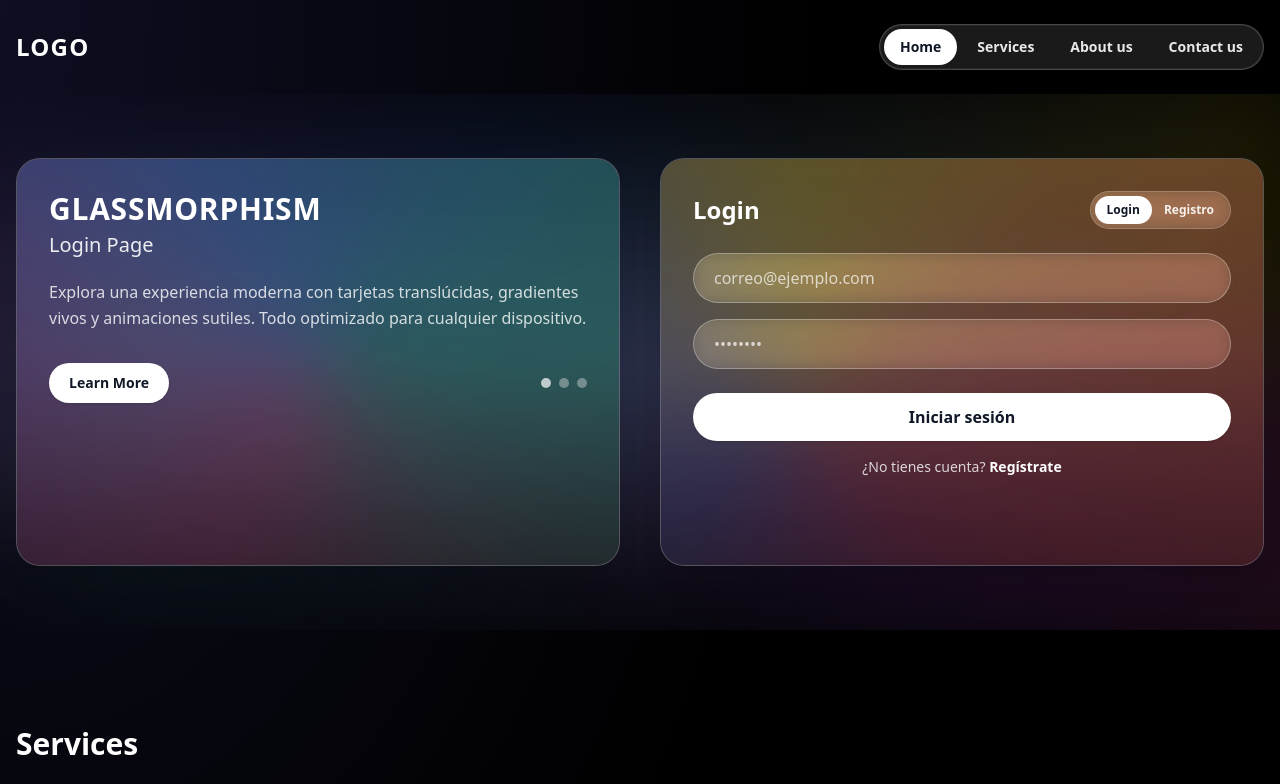
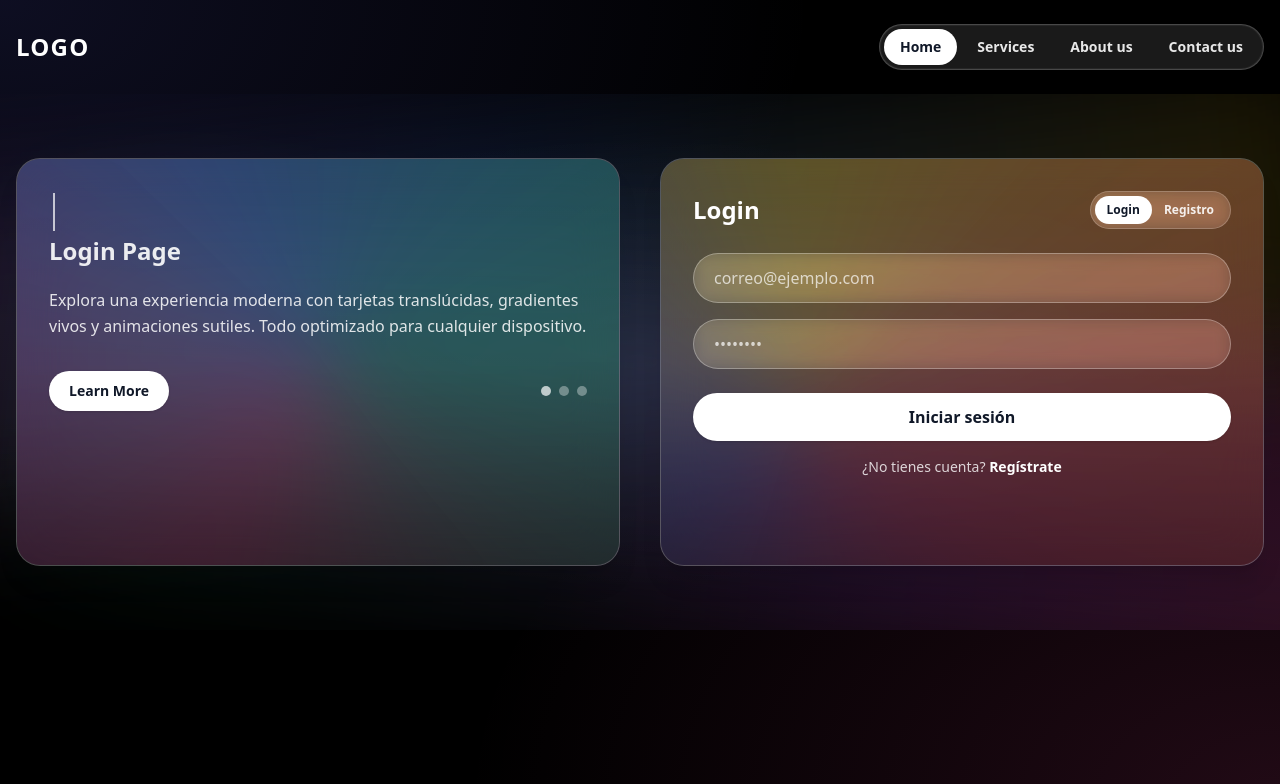
Before and after one commit to Yonsn76/Mate_ai, a React (Vite) app: page / in a window 1280 px wide. Shown: the top 784 px of the page. Built offline with nearby package versions, Linux system fonts and the light colour scheme.

Commit message:
feat: enhance HeroLogin with typewriter effect and improve section navigation
Co-authored-by: Genie <genie@cosine.sh>

```diff
--- a/src/App.tsx
+++ b/src/App.tsx
@@ -1,7 +1,6 @@
 import { useState } from 'react'
 import Header from './components/Header'
 import HeroLogin from './components/HeroLogin'
-import Sections from './components/Sections'
 
 export type NavKey = 'home' | 'services' | 'about' | 'contact'
 
@@ -14,8 +13,7 @@ function App() {
       <div aria-hidden className="absolute inset-0 bg-[radial-gradient(ellipse_at_top_left,rgba(99,102,241,0.14),transparent_45%),radial-gradient(ellipse_at_bottom_right,rgba(236,72,153,0.14),transparent_45%)]" />
 
       <Header active={active} onChange={setActive} />
-      <HeroLogin active={active} />
-      <Sections />
+      <HeroLogin active={active} onChange={setActive} />
     </div>
   )
 }
--- a/src/components/HeroLogin.tsx
+++ b/src/components/HeroLogin.tsx
@@ -1,18 +1,19 @@
-import { useMemo, useState } from 'react'
+import { useEffect, useMemo, useState } from 'react'
 import type { NavKey } from '../App'
 
 type Props = {
   active: NavKey
+  onChange?: (key: NavKey) => void
 }
 
-export default function HeroLogin({ active }: Props) {
+export default function HeroLogin({ active, onChange }: Props) {
   return (
     <section id="home" className="relative">
       <BackgroundFX />
 
       <div className="relative z-10 container mx-auto px-4 py-10 md:py-16">
         <div className="grid grid-cols-1 md:grid-cols-2 gap-6 lg:gap-10 items-stretch">
-          <InfoCard active={active} />
+          <InfoCard active={active} onChange={onChange} />
           <AuthCard />
         </div>
       </div>
@@ -20,7 +21,13 @@ export default function HeroLogin({ active }: Props) {
   )
 }
 
-function InfoCard({ active }: Props) {
+function nextKey(k: NavKey): NavKey {
+  const order: NavKey[] = ['home', 'services', 'about', 'contact']
+  const idx = order.indexOf(k)
+  return order[(idx + 1) % order.length]
+}
+
+function InfoCard({ active, onChange }: Props) {
   const variants = useMemo(() => {
     const map: Record<
       NavKey,
@@ -73,6 +80,21 @@ function InfoCard({ active }: Props) {
   }, [])
 
   const v = variants[active]
+  const [typedDone, setTypedDone] = useState(false)
+
+  // Reiniciar estado de tipeo cuando cambia la sección
+  useEffect(() => {
+    setTypedDone(false)
+  }, [active])
+
+  // Avanzar automáticamente al terminar de escribir
+  useEffect(() => {
+    if (!typedDone) return
+    const t = setTimeout(() => {
+      onChange?.(nextKey(active))
+    }, 900)
+    return () => clearTimeout(t)
+  }, [typedDone, active, onChange])
 
   return (
     <div className="relative glass-card overflow-hidden">
@@ -83,14 +105,20 @@ function InfoCard({ active }: Props) {
       </div>
 
       <div className="relative p-6 md:p-8">
-        <h2 className="text-2xl md:text-3xl font-extrabold tracking-wide mb-1">{v.title}</h2>
-        <p className="text-lg md:text-xl font-medium text-white/90">{v.subtitle}</p>
+        <TypewriterTitle
+          key={active}
+          text={v.title}
+          className="text-3xl md:text-4xl font-extrabold tracking-tight mb-1"
+          onDone={() => setTypedDone(true)}
+        />
+        <p className="text-xl md:text-2xl font-semibold text-white/90">{v.subtitle}</p>
 
-        <p className="mt-5 text-white/80 leading-relaxed">{v.text}</p>
+        <p className="mt-5 text-white/85 leading-relaxed">{v.text}</p>
 
         <div className="mt-8 flex items-center justify-between">
           <a
-            href="#about"
+            href="#"
+            onClick={(e) => e.preventDefault()}
             className="inline-flex items-center rounded-full bg-white px-5 py-2.5 text-sm font-semibold text-gray-900 shadow hover:bg-white/90 transition-colors"
           >
             Learn More
@@ -110,6 +138,42 @@ function InfoCard({ active }: Props) {
         </div>
       </div>
     </div>
+  )
+}
+
+function TypewriterTitle({
+  text,
+  className,
+  speed = 28,
+  onDone,
+}: {
+  text: string
+  className?: string
+  speed?: number
+  onDone?: () => void
+}) {
+  const [idx, setIdx] = useState(0)
+  useEffect(() => {
+    setIdx(0)
+    const iv = setInterval(() => {
+      setIdx((n) => {
+        const next = Math.min(text.length, n + 1)
+        if (next === text.length) {
+          clearInterval(iv)
+          onDone?.()
+        }
+        return next
+      })
+    }, speed)
+    return () => clearInterval(iv)
+  }, [text, speed, onDone])
+
+  const visible = text.slice(0, idx)
+  return (
+    <h2 className={['text-white', className].join(' ')}>
+      <span>{visible}</span>
+      <span className="ml-1 inline-block w-[2px] h-[1.05em] align-[-0.2em] bg-white/90 animate-pulse" />
+    </h2>
   )
 }
 
```
